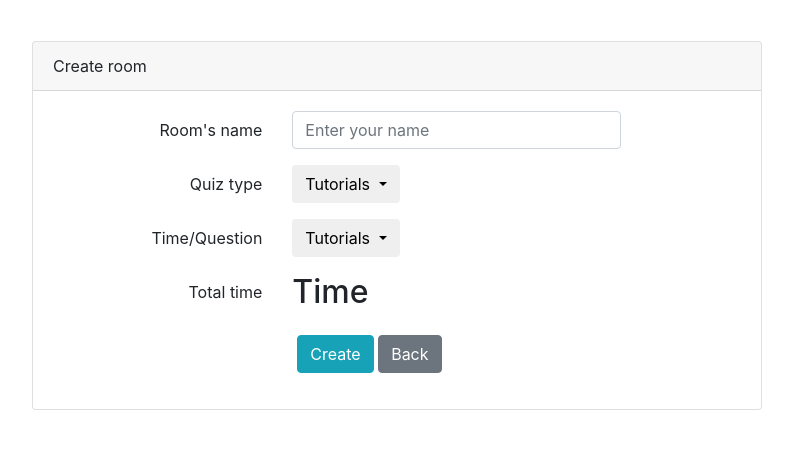
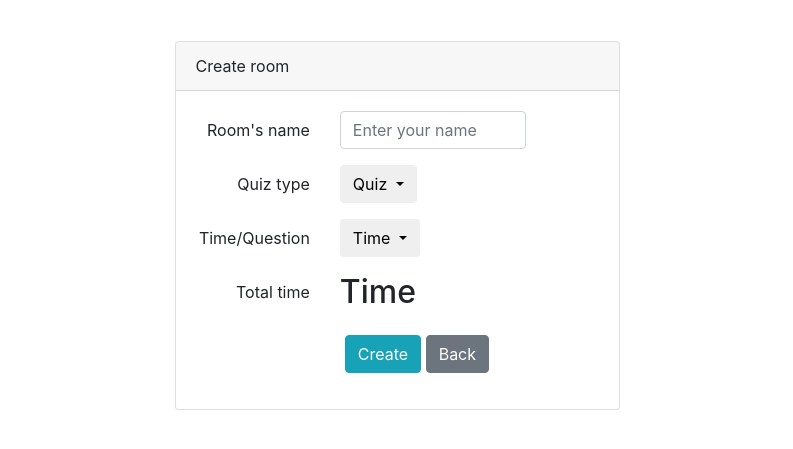
Before and after one commit to wodwine/HamburgQ, a Django app: page /login/host in a window 1280 px wide. Shown: the part 56-505 px from the top of the page, without its empty margins (243-1036 px from the left). Run offline with Django 3.2, Linux system fonts and the light colour scheme; some libraries are stand-ins or nearby versions.

Commit message:
Add button

```diff
--- a/Game/templates/Home/mainpage.html
+++ b/Game/templates/Home/mainpage.html
@@ -48,7 +48,8 @@
                     </div>
 
                     <div class="col-lg-4 col-md-6 mb-4">
-                        <div>
+                        <div >
+
                                 <h4>HamBurgQ</h4>
                                 <br/>
                                 <a href="http://127.0.0.1:8000/login/" target="_self" class="btn btn-info btn-md">Start</a>
--- a/Game/templates/Login/loginguest.html
+++ b/Game/templates/Login/loginguest.html
@@ -45,7 +45,7 @@
         <hr class="my-5">
 
         <div class="row justify-content-center">
-            <div class="col-md-8">
+            <div class="col-md-5">
                 <div class="card">
                     <div class="card-header">Login room</div>
                     <div class="card-body">
--- a/Game/templates/Login/loginhost.html
+++ b/Game/templates/Login/loginhost.html
@@ -47,7 +47,7 @@
         <hr class="my-5">
 
         <div class="row justify-content-center">
-            <div class="col-md-8">
+            <div class="col-md-5">
                 <div class="card">
                     <div class="card-header">Create room</div>
                     <div class="card-body">
@@ -63,7 +63,7 @@
                                 <label for="email_address" class="col-md-4 col-form-label text-md-right">Quiz type</label>
                                 <div class="col-md-6">
                                         <div class="dropdown">
-                                          <button class="btn btn-default dropdown-toggle" type="button" data-toggle="dropdown">Tutorials
+                                          <button class="btn btn-default dropdown-toggle" type="button" data-toggle="dropdown">Quiz
                                           <span class="caret"></span></button>
                                           <ul class="dropdown-menu">
                                               <!-- add Quiz type later -->
@@ -76,7 +76,7 @@
                                     <label for="email_address" class="col-md-4 col-form-label text-md-right">Time/Question</label>
                                     <div class="col-md-6">
                                             <div class="dropdown">
-                                                    <button class="btn btn-default dropdown-toggle" type="button" data-toggle="dropdown">Tutorials
+                                                    <button class="btn btn-default dropdown-toggle" type="button" data-toggle="dropdown">Time
                                                     <span class="caret"></span></button>
                                                     <!-- add time later -->
                                             </div>
```
